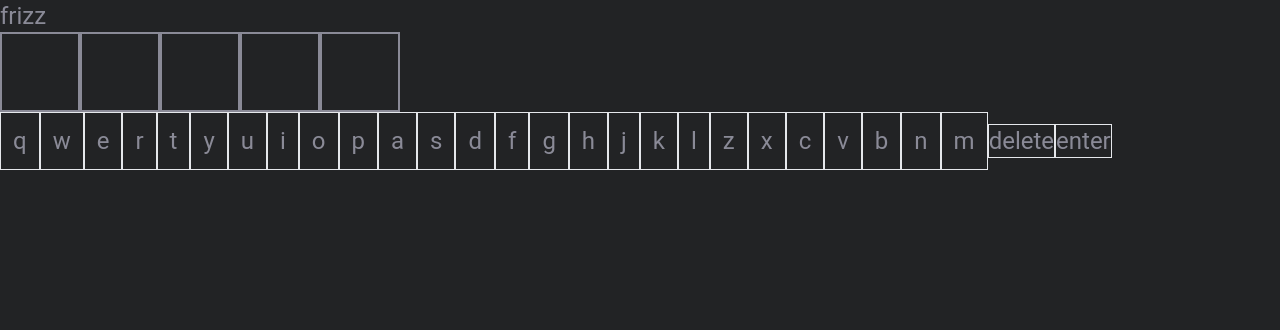
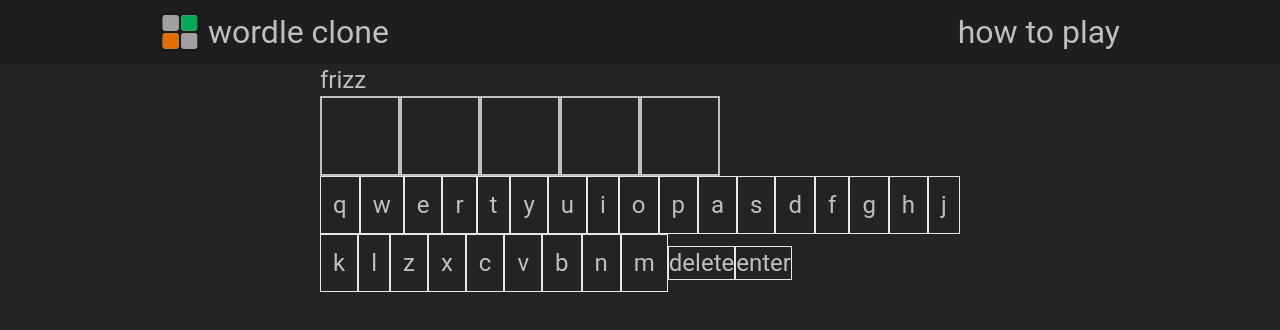
Before and after one commit to ale-soares/wordle-front, a React (Vite) app: page / in a window 1280 px wide. Shown: the top 330 px of the page. Built offline with nearby package versions, Linux system fonts and the light colour scheme.

Commit message:
feat: add navbar component

```diff
--- a/src/App.tsx
+++ b/src/App.tsx
@@ -2,6 +2,7 @@ import { useState } from "react";
 
 import GridItem from "./components/GridItem";
 import KeyboardButton from "./components/KeyboardButton";
+import Navbar from "./sections/Navbar";
 
 import { keys } from "./mocks/Keyboard";
 
@@ -34,10 +35,12 @@ const App = () => {
     setGuess([]);
   };
 
-  console.log(guess);
+  // console.log(guess);
 
   return (
     <>
+      <Navbar />
+      <div className="px-80">
         <h1 className="text-theme-light-gray text-2xl">{targetWord}</h1>
         <div className="flex">
           {Array.from(targetWord).map((_, index) => (
@@ -63,6 +66,7 @@ const App = () => {
         >
           enter
         </button>
+      </div>
     </>
   );
 };
--- /dev/null
+++ b/src/sections/Navbar.tsx
@@ -0,0 +1,15 @@
+const Navbar = () => {
+  return (
+    <div className="bg-theme-black">
+      <div className="px-40 py-2 text-theme-light-gray text-section flex justify-between">
+        <div className="flex">
+          <img src="/src/assets/logo.svg" alt="logo" className="w-10 mr-2" />
+          <h1>wordle clone</h1>
+        </div>
+        <h1>how to play</h1>
+      </div>
+    </div>
+  );
+};
+
+export default Navbar;
--- a/tailwind.config.js
+++ b/tailwind.config.js
@@ -5,8 +5,9 @@ export default {
     extend: {
       colors: {
         "theme-blue": "#222325",
-        "theme-gray": "#1E1E1E",
-        "theme-light-gray": "#8A8A97",
+        "theme-dark-gray": "#1E1E1E",
+        "theme-medium-gray": "#8A8A97",
+        "theme-light-gray": "#BFBFBF",
         "theme-black": "#1E1E1E",
       },
       fontFamily: {
```
Lines whose indentation alone changed are shown as unchanged.
